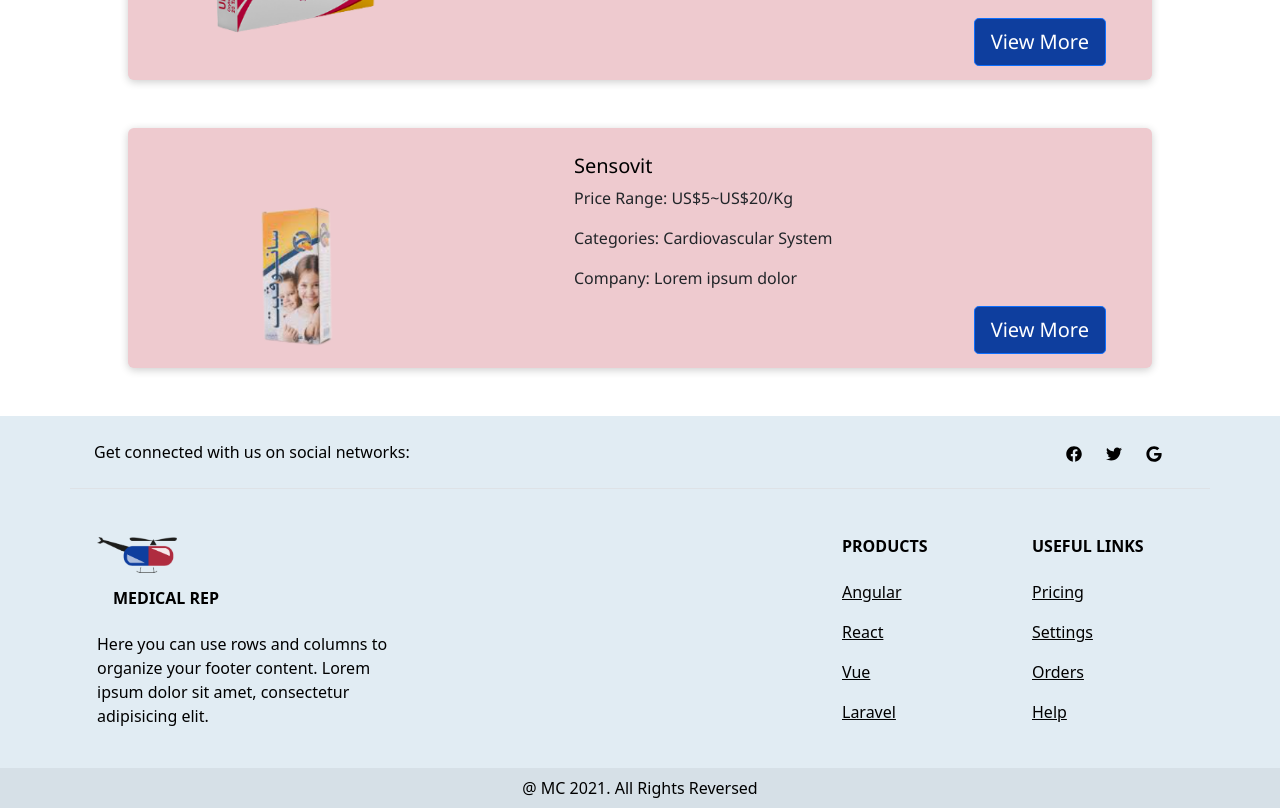
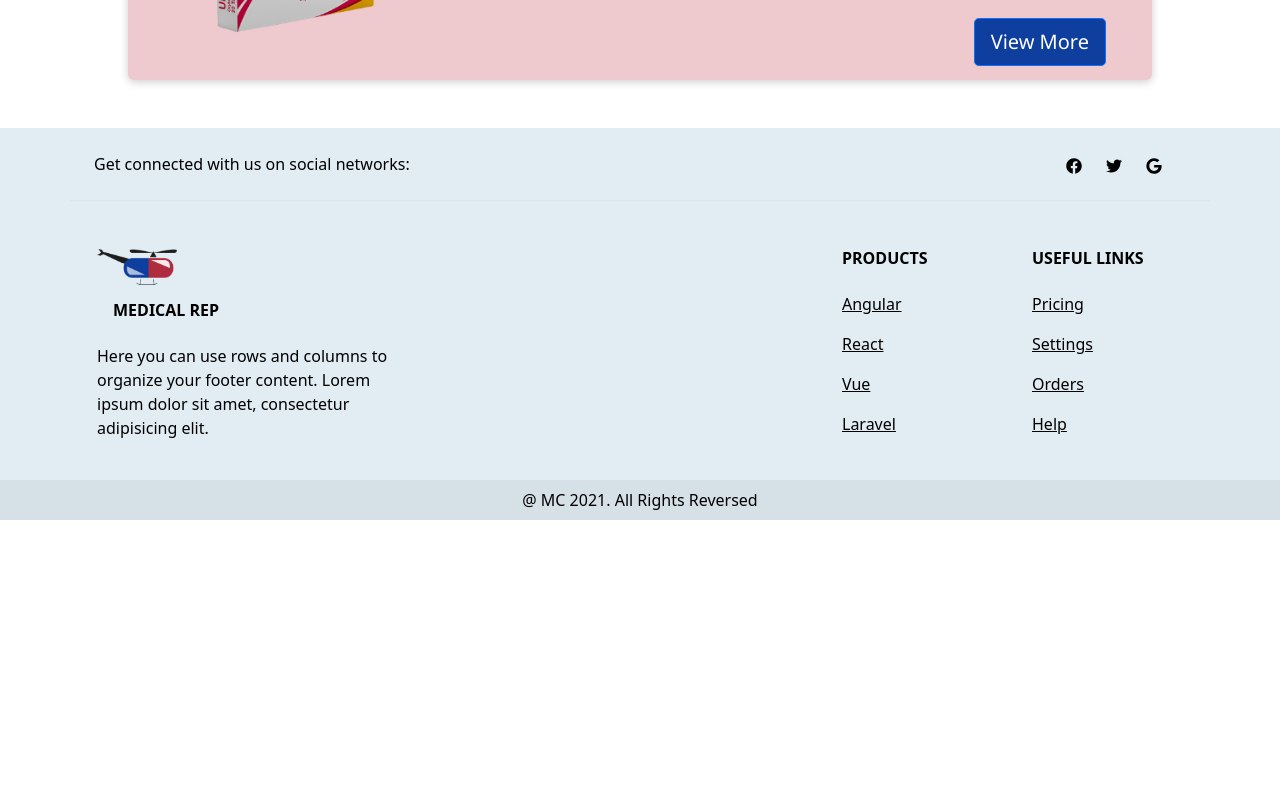
Before and after one commit to chimochie/MedicalWeb, a React (Create React App) app: page /Categories in a window 1280 px wide. Shown: the part 2380-3188 px from the top of the page. After the commit the page ends 2900 px from the top, so only its background shows below. Built offline with nearby package versions, Linux system fonts and the light colour scheme.

Commit message:
Update Categories.js

```diff
--- a/src/pages/Categories.js
+++ b/src/pages/Categories.js
@@ -9,7 +9,6 @@ import Dermatop from '../assets/Home/dermatop.png'
 import Paramol from '../assets/Home/paramol-sol-tabs.png'
 import Metformin from '../assets/Home/Metformin.png'
 import uripan from '../assets/Home/uripan.png';
-import sensovit from '../assets/Home/sensovit.png';
 
 export let DUMMY_DATA = [
     {
@@ -128,22 +127,7 @@ export let DUMMY_DATA = [
         usage2:"Bone and joint infections.",
         usage3:"Upper and lower respiratory tract infections.",
         Dosage_Administration: "Dose for adults: one tablet every 8 hours (every 6 hours in severe infections).  Dose for children (8-16years): 1/2 tablet every 8 hours. ",
-    },
-    {
-        id:9,
-       image:sensovit,
-       title:"Sensovit",
-       price: "Price Range: US$5~US$20/Kg",
-        categories:"Categories: Cardiovascular System",
-        company:"Company: Lorem ipsum dolor",
-        composition: " Contains amoxicillin trihydrate and flucloxacillin sodium monohydrate equivalent to Amoxicillin 500 mg.",
-        Adverse_Effects: "It is well tolerated but in rare cases diarrhea, nausea or cholestatic jaundice which is reversible, may occur.",
-        usage1:"Skin and soft tissue infections.",
-        usage2:"Bone and joint infections.",
-        usage3:"Upper and lower respiratory tract infections.",
-        Dosage_Administration: "Dose for adults: one tablet every 8 hours (every 6 hours in severe infections).  Dose for children (8-16years): 1/2 tablet every 8 hours. ",
-
-    },
+    }
   ];
 
 function Categories() {
```
